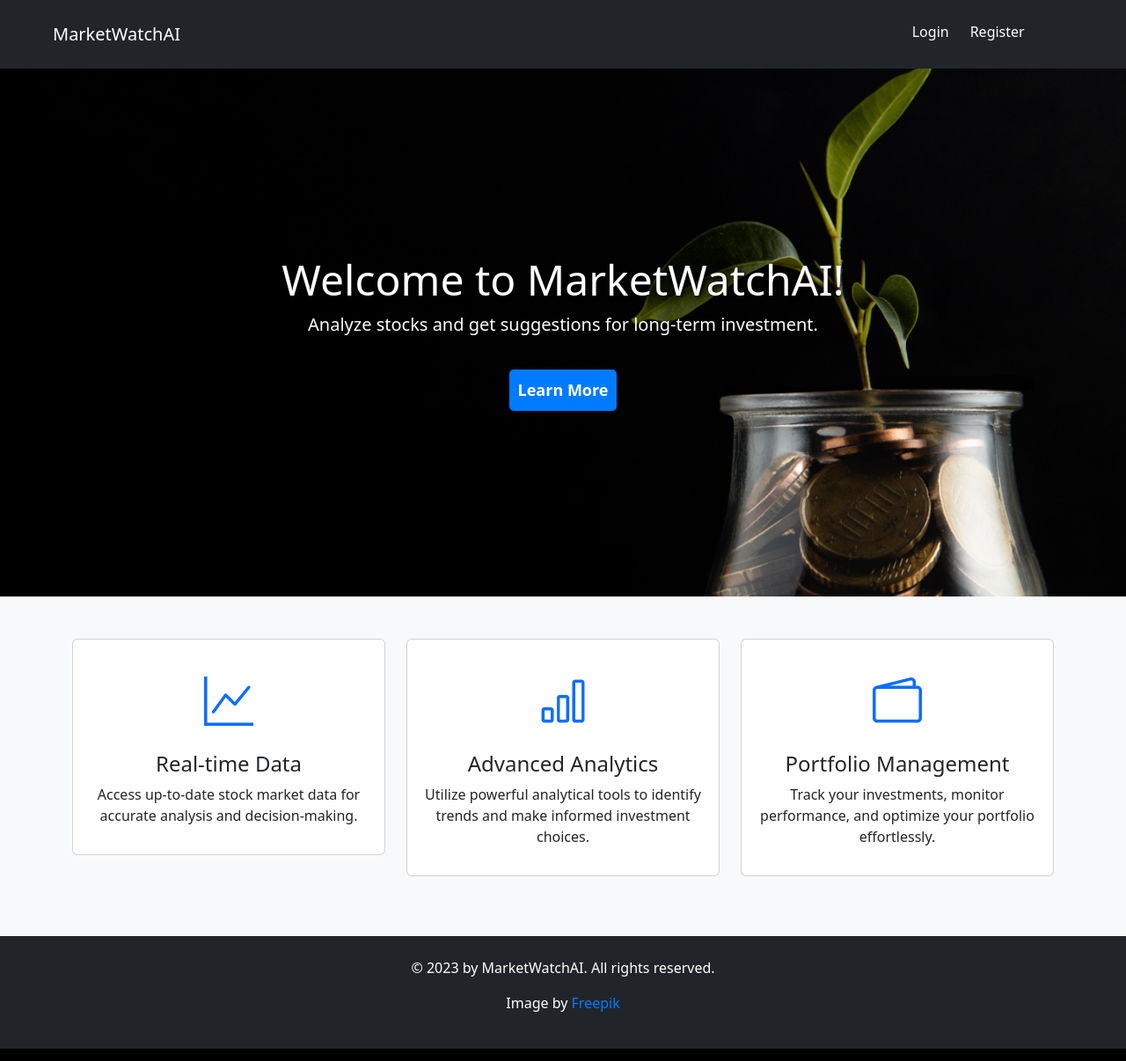
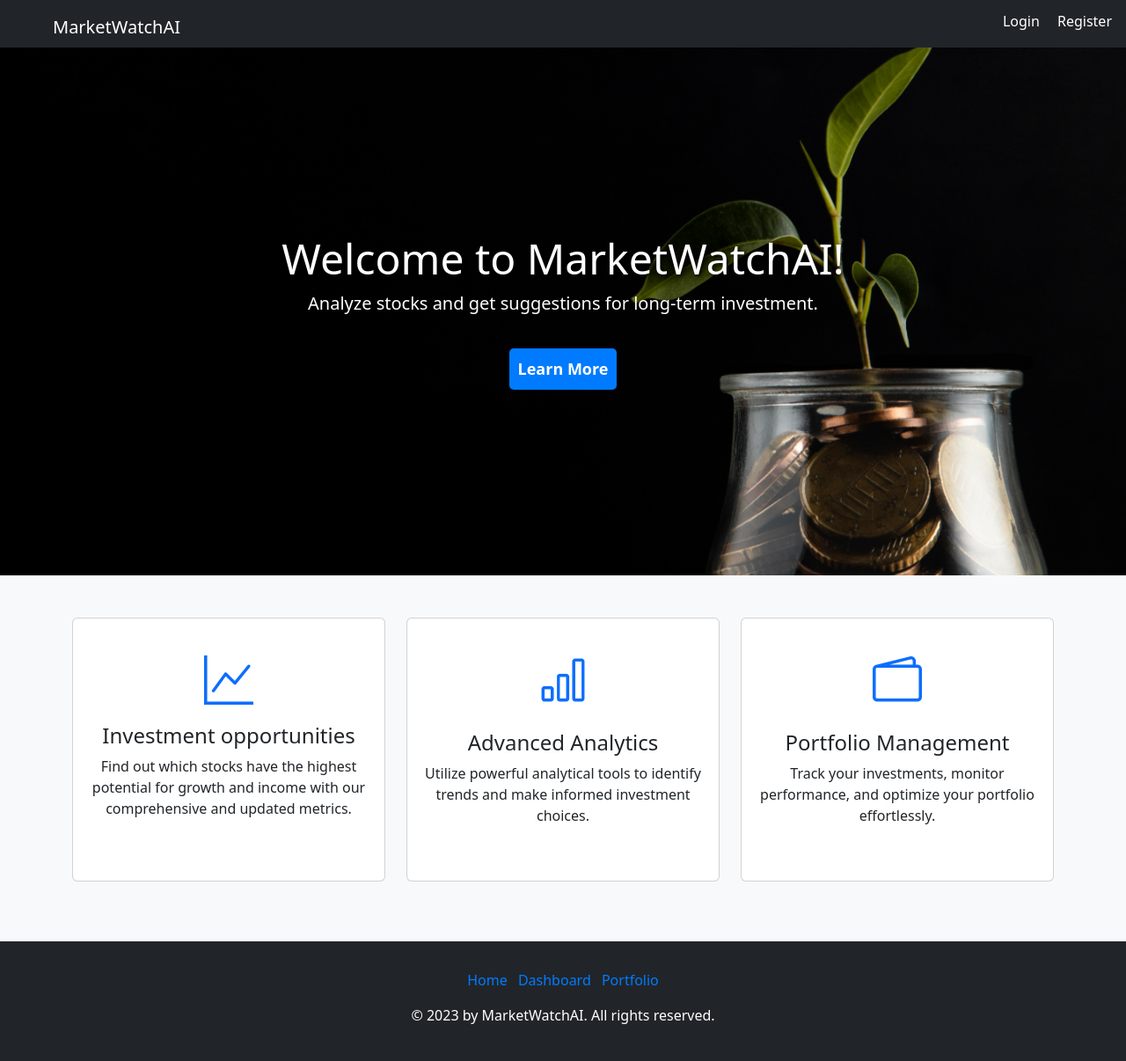
Before and after one commit to J-Y-P-tech/MarketWatchAI, a Django app: template app/templates/pages/home.html in a window 1280 px wide. Shown: the whole page at 88% size. Run offline with Django 4.2, Linux system fonts and the light colour scheme; the template is opened without the code that fills it, so the values that code supplies are empty; some libraries are stand-ins or nearby versions.

Commit message:
Updated populate model stock and connect it to admin interface using actions. Implemented API for Dashboard - filtered search. Implemented Stock Details API. Updated Home Page: Added url to Dashboard. Updated base template: Changed footer and navbar. Added funcitonality to upload images. Created model UserProfile and connected to admin interface.

```diff
--- a/app/app/settings.py
+++ b/app/app/settings.py
@@ -136,6 +136,7 @@
 # https://docs.djangoproject.com/en/4.2/ref/settings/#default-auto-field
 
 DEFAULT_AUTO_FIELD = 'django.db.models.BigAutoField'
+# AUTH_USER_MODEL = 'core.User'
 
 # Messages
 from django.contrib.messages import constants as messages
--- a/app/pages/urls.py
+++ b/app/pages/urls.py
@@ -4,6 +4,7 @@
 
 router = routers.DefaultRouter()
 router.register(r'dashboard-api', views.StockListAPIView, basename='dashboard-api')
+router.register(r'stock', views.StockDetailViewSet, basename='stock')
 
 urlpatterns = [
     path('', views.home, name='home'),
--- a/app/templates/base.html
+++ b/app/templates/base.html
@@ -19,30 +19,48 @@
 
 </head>
 <body>
+
 <div class="container-fluid">
-    <div class="row bg-dark py-4">
-        <div class="col-9">
+    <div class="row bg-dark py-2 justify-content-between">
+        <div class="col-auto mt-2">
             <a class="text-white text-decoration-none fs-5 ms-5" href="#">MarketWatchAI</a>
         </div>
         {% if user.is_authenticated %}
-        <div class="col-2 text-end ms-4">
-            <form method="post" action="{% url 'logout' %}">
-                {% csrf_token %}
-                <button type="submit" class="btn btn-link text-white fs-6">Logout</button>
-            </form>
+        <div class="col-auto text-end me-3">
+            <div class="dropdown">
+                <button class="btn btn-link dropdown-toggle text-white fs-6"
+                        type="button" id="userMenu"
+                        data-bs-toggle="dropdown" aria-expanded="false">
+                    {% if photo %}
+                    <img src="{{ photo.url }}" alt=""
+                         class="rounded-circle" style="width: 48px; height: 48px;">
+                    {% else %}
+                    <i class="bi bi-person-bounding-box fs-2"></i>
+                    {% endif %}
+                </button>
+                <ul class="dropdown-menu dropdown-menu-end" aria-labelledby="userMenu">
+                    <li>
+                        <a class="dropdown-item" href="#">Profile</a>
+                    </li>
+                    <li>
+                        <form method="post" action="{% url 'logout' %}">
+                            {% csrf_token %}
+                            <button type="submit" class="dropdown-item">Logout</button>
+                        </form>
+                    </li>
+                </ul>
+            </div>
         </div>
+        {% else %}
+        <div class="col-auto ml-auto">
 
-        {% else %}
-        <div class="col-1 text-end ms-4">
-            <a class="text-white text-decoration-none fs-6" href="{% url 'login' %}">Login</a>
         </div>
-        <div class="col-1">
+        <div class="col-auto ml-auto mt-1 me-1">
+            <a class="text-white text-decoration-none fs-6 me-3" href="{% url 'login' %}">Login</a>
             <a class="text-white text-decoration-none fs-6" href="{% url 'register' %}">Register</a>
         </div>
-
         {% endif %}
     </div>
-
 </div>
 
 
@@ -53,10 +71,27 @@
 
 <!-- Footer Section -->
 <footer class="bg-dark text-white p-4 text-center">
+    <ul class="list-inline mt-2">
+        {% if not request.path == '/' %}
+        <li class="list-inline-item"><a href="{% url 'home' %}"
+                                        class="text-decoration-none">Home</a></li>
+        {% endif %}
+        {% if not request.path == '/dashboard' %}
+        <li class="list-inline-item"><a href="{% url 'dashboard' %}"
+                                        class="text-decoration-none">Dashboard</a></li>
+        {% endif %}
+
+        <li class="list-inline-item"><a href="#"
+                                        class="text-decoration-none">Portfolio</a></li>
+
+    </ul>
+
     <p>© 2023 by MarketWatchAI. All rights reserved.</p>
+    {% if request.path == '/' %}
     <p>Image by <a
             href="https://www.freepik.com/free-photo/plant-growing-from-jar-coins-with-copy-space_11764468.htm#query=investment%20background&position=8&from_view=search&track=ais">Freepik</a>
     </p>
+    {% endif %}
 </footer>
 
 <!-- Add Bootstrap JS and jQuery -->
--- a/app/templates/pages/home.html
+++ b/app/templates/pages/home.html
@@ -3,7 +3,8 @@
 {% block content %}
 
 <!-- Hero Section -->
-    <section class="hero" style="background-image: url('{% static 'img/plant-growing-from-jar-coins-with-copy-space.jpg' %}')">
+<section class="hero"
+         style="background-image: url('{% static 'img/plant-growing-from-jar-coins-with-copy-space.jpg' %}')">
     <div class="container">
         <h1 class="display-4">Welcome to MarketWatchAI!</h1>
         <p class="lead text-white">Analyze stocks and get suggestions for long-term investment.</p>
@@ -16,25 +17,28 @@
     <div class="container">
         <div class="row">
             <div class="col-lg-4">
-                    <div class="card mb-4 mb-lg-0">
+                <a href="{% url 'dashboard' %}" class="text-decoration-none">
+                    <div class="card mb-4 mb-lg-0" style="height: 300px;">
                         <div class="card-body text-center">
                             <i class="bi bi-graph-up display-4 text-primary"></i>
-                            <h2 class="h4 mt-4">Real-time Data</h2>
-                            <p>Access up-to-date stock market data for accurate analysis and decision-making.</p>
+                            <h2 class="h4 mt-3 mb-2">Investment opportunities</h2>
+                            <p>Find out which stocks have the highest potential for growth and income with our comprehensive and updated metrics.</p>
+                        </div>
+                    </div>
+                </a>
+            </div>
+            <div class="col-lg-4">
+                <div class="card mb-4 mb-lg-0" style="height: 300px;">
+                    <div class="card-body text-center">
+                        <i class="bi bi-bar-chart display-4 text-primary"></i>
+                        <h2 class="h4 mt-4">Advanced Analytics</h2>
+                        <p>Utilize powerful analytical tools to identify trends and make informed investment
+                            choices.</p>
                     </div>
                 </div>
             </div>
             <div class="col-lg-4">
-                    <div class="card mb-4 mb-lg-0">
-                        <div class="card-body text-center">
-                            <i class="bi bi-bar-chart display-4 text-primary"></i>
-                            <h2 class="h4 mt-4">Advanced Analytics</h2>
-                            <p>Utilize powerful analytical tools to identify trends and make informed investment choices.</p>
-                        </div>
-                    </div>
-                </div>
-                <div class="col-lg-4">
-                    <div class="card mb-4 mb-lg-0">
+                <div class="card mb-4 mb-lg-0" style="height: 300px;">
                     <div class="card-body text-center">
                         <i class="bi bi-wallet2 display-4 text-primary"></i>
                         <h2 class="h4 mt-4">Portfolio Management</h2>
--- a/requirements.txt
+++ b/requirements.txt
@@ -7,3 +7,4 @@
 yahoofinancials==1.14
 drf-spectacular>=0.15.1,<0.16
 beautifulsoup4>=4.10.0,<4.11
+Pillow>=8.2.0,<8.3.0
```
Also changed, not shown: app/accounts/tests/test_account_pages.py (+1 -1 lines), app/core/admin.py (+6 -1 lines), app/core/management/commands/populate_model_stock.py (+10 -9 lines), app/core/models.py (+25 -1 lines), app/core/tests/test_models.py (+54 -2 lines), app/pages/tests/test_dashboard_api.py (+0 -1 lines), app/pages/tests/test_pages.py (+84 -2 lines), app/pages/tests/test_stock_details_api.py (added, +73 -0 lines), app/pages/views.py (+37 -3 lines), app/core/migrations/0003_userprofile.py (added), app/core/migrations/0004_auto_20230724_1204.py (added), app/core/migrations/0005_delete_user.py (added), app/core/migrations/0006_userprofile.py (added), 1 other file. Lines whose indentation alone changed are shown as unchanged.
